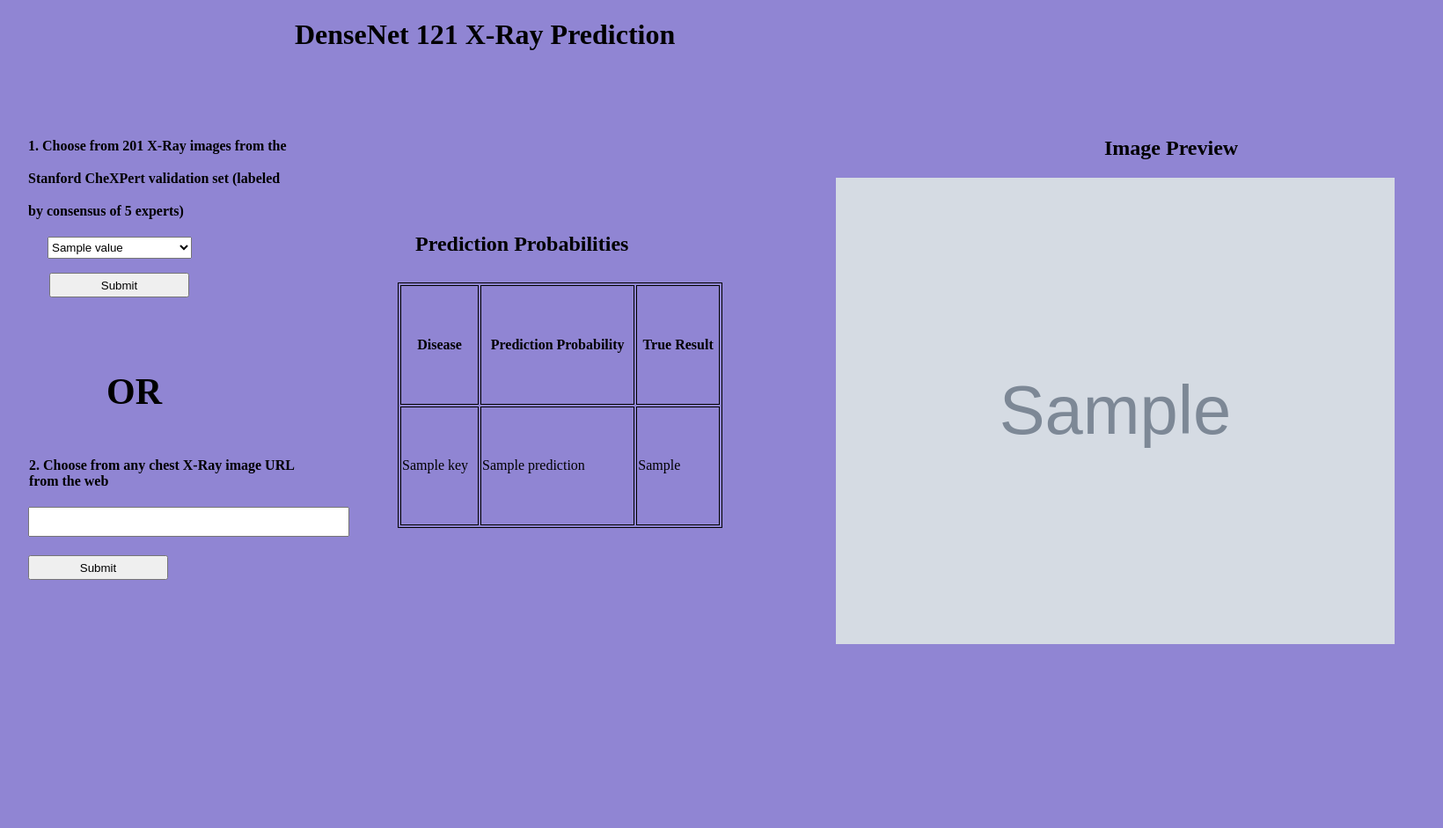
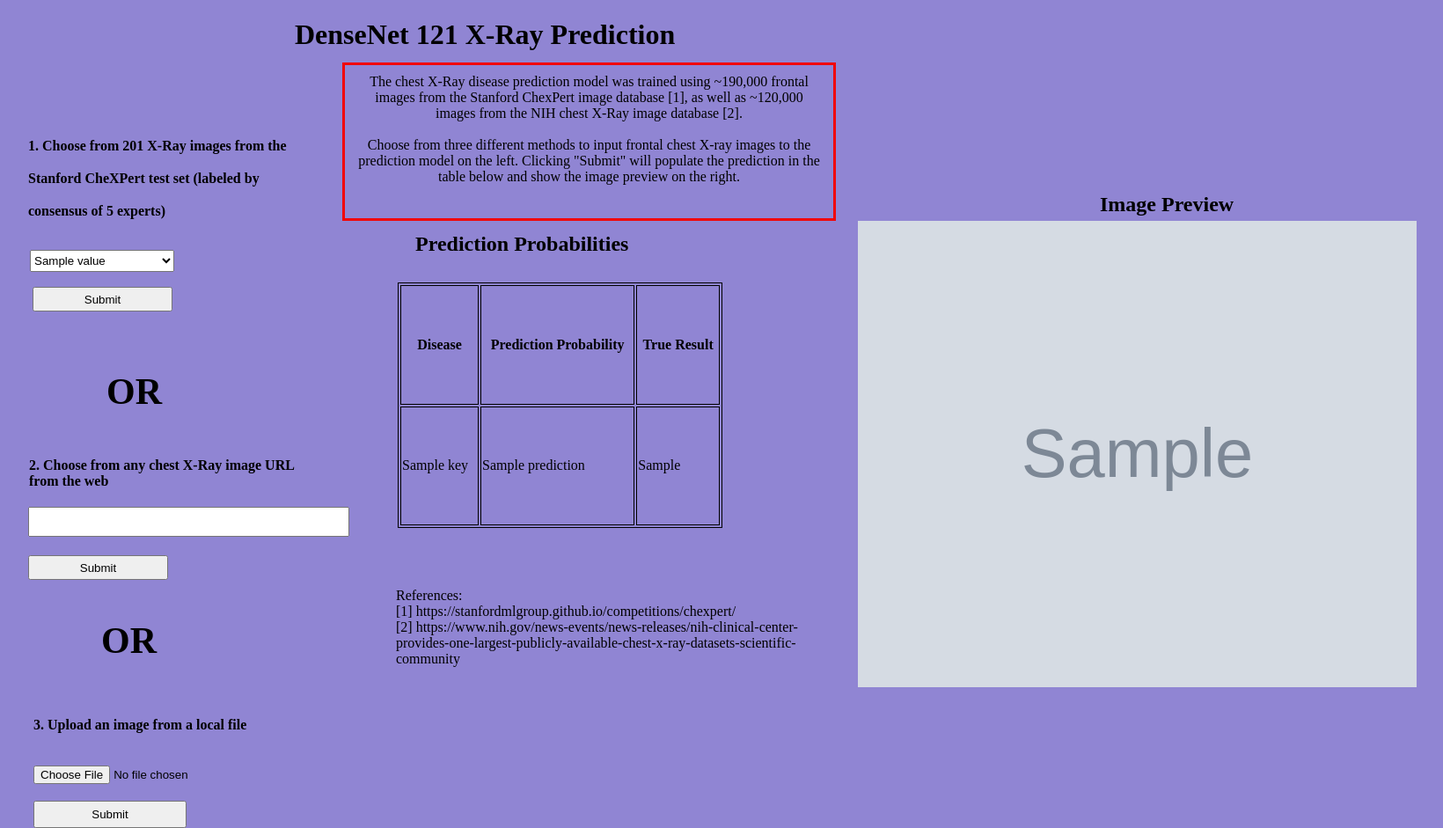
Before and after one commit to vartyagi/ChexPertModelDeployment, a Flask app: template templates/index.html in a window 1640 px wide. Shown: the whole page at 88% size. Before the commit the page ends 732 px from the top, so only its background shows below. Run offline with Flask 2, Linux system fonts and the light colour scheme; the template is opened without the code that fills it: most values are stand-ins (such as "Sample title", 1, 10 or a date in 2020); grey boxes marked "Sample" are stand-in pictures.

Commit message:
updated features, model

```diff
--- a/app.py
+++ b/app.py
@@ -20,8 +20,8 @@ df_valid = df_valid[['NewPath', 'Cardiomegaly', 'Edema', 'Atelectasis',
 
 files = df_valid['NewPath'].values
 application = Flask(__name__)
-
-
+application.config['UPLOAD_FOLDER'] = 'static'
+application.config['SEND_FILE_MAX_AGE_DEFAULT'] = 0
 @application.route("/")
 def hello():
     listStatus = [(id, filename) for id, filename in enumerate(files)]
@@ -66,5 +66,19 @@ def url_input():
     return render_template('index.html', listStatus=listStatus, default=default, img1=select, model_output=model_output)
 
 
+@application.route("/file_input" , methods=['GET', 'POST'])
+def file_input():
+    # for file inputs
+
+    file = request.files['file_select']
+    file.save(os.path.join(application.config['UPLOAD_FOLDER'], 'tmp.jpg'))
+    class_pred = get_prediction(Image.open(file).convert('L'))
+    select2 = os.path.join(application.config['UPLOAD_FOLDER'], 'tmp.jpg')
+
+    model_output = [(key, class_pred[key], '?') for key in class_pred.keys()]
+    listStatus = [(id, filename) for id, filename in enumerate(files)]
+    default = 201
+    return render_template('index.html', listStatus=listStatus, default=default, img1=select2, model_output=model_output)
+
 if __name__ == '__main__':
-    application.run(debug=False, port=int(os.environ.get('PORT', 5000)))
+    application.run(debug=False, port=int(os.environ.get('PORT', 5000)), extra_files=['./static/tmp.jpg'])
--- a/model_load.py
+++ b/model_load.py
@@ -5,7 +5,7 @@ import torch.nn as nn
 
 def get_model():
     num_classes = 5
-    model = 'static/densenet_model_t8_gc_small_v4.mdl'
+    model = 'static/densenet_model_t8_gc_small_v6b_nih.mdl'
     model_ft = models.densenet121()
     num_ftrs = model_ft.classifier.in_features
     model_ft.classifier = nn.Linear(num_ftrs, num_classes)
--- a/predict.py
+++ b/predict.py
@@ -5,7 +5,7 @@ import torch
 model = get_model()
 model.eval()
 labels_list = ['Cardiomegaly', 'Edema', 'Atelectasis', 'Pleural Effusion', 'Consolidation']
-thresholds = [0.22, 0.56, 0.38, 0.31, 0.43]
+thresholds = [0.3, 0.58, 0.4, 0.6, 0.49]
 
 
 def weighted_sig(x, thresholds):
--- a/templates/index.html
+++ b/templates/index.html
@@ -4,7 +4,7 @@
 <head>
   <meta charset="utf-8">
   <title>Test</title>
-  <meta name="generator" content="Google Web Designer 7.0.1.1008">
+  <meta name="generator" content="Google Web Designer 7.0.1.1101">
   <style type="text/css" id="gwd-text-style">
     p {
       margin: 0px;
@@ -33,11 +33,11 @@
     }
     .gwd-img-nhsp {
       position: absolute;
-      left: 950px;
-      top: 202px;
       width: 635px;
       height: 530px;
       transform-origin: 317.5px 265px 0px;
+      left: 975px;
+      top: 251px;
     }
     .gwd-form-1llj {
       position: absolute;
@@ -53,19 +53,26 @@
       left: 278px;
       top: 7px;
     }
+    .form-textinp {
+      position: absolute;
+      width: 235px;
+      height: 198px;
+      top: 71px;
+      left: 333px;
+    }
     .gwd-select-mu84 {
       position: absolute;
       width: 164px;
       height: 25px;
-      left: 54px;
-      top: 269px;
+      left: 34px;
+      top: 284px;
     }
     .gwd-input-1 {
       position: absolute;
       width: 159px;
       height: 28px;
-      left: 40px;
-      top: 257px;
+      left: 21px;
+      top: 273px;
     }
     .gwd-input-2 {
       position: absolute;
@@ -133,8 +140,8 @@
       height: 25px;
       font-weight: bold;
       font-size: 24px;
-      left: 1239px;
-      top: 102px;
+      top: 166px;
+      left: 1234px;
     }
     .gwd-span-1g01 {
       position: absolute;
@@ -149,10 +156,81 @@
     .gwd-strong-12yq {
       position: absolute;
       left: 105px;
+      width: 126px;
       top: 368px;
+      height: 48px;
     }
     .gwd-span-1q88 {
       font-size: 42px;
+      left: 0px;
+      top: 1px;
+    }
+    .gwd-span-jnu9 {
+      position: absolute;
+      width: 100px;
+      height: 50px;
+      border-style: none;
+      border-radius: 45px;
+      left: -28px;
+      top: 306px;
+    }
+    .gwd-span-1msa {
+      position: absolute;
+      width: 132px;
+      height: 60px;
+      font-weight: bold;
+      font-size: 42px;
+      left: 99px;
+      top: 651px;
+    }
+    .gwd-input-5bip {
+      position: absolute;
+      width: 184px;
+      height: 39px;
+      transform-origin: 92px 19.5px 0px;
+      left: -295px;
+      top: 799px;
+    }
+    .gwd-input-1n3m {
+      position: absolute;
+      width: 174px;
+      height: 31px;
+      transform-origin: 87px 15.5px 0px;
+      left: -295px;
+      top: 839px;
+    }
+    .gwd-span-1mso {
+      position: absolute;
+      width: 310px;
+      height: 51px;
+      font-weight: bold;
+      font-size: 16px;
+      left: -295px;
+      top: 744px;
+    }
+    .gwd-span-untv {
+      position: absolute;
+      height: 152px;
+      left: 117px;
+      top: 597px;
+      width: 463px;
+      transform-origin: 231.5px 75.7008px 0px;
+    }
+    .gwd-span-12vo {
+      position: absolute;
+      border-style: solid;
+      border-image-source: none;
+      border-image-width: 1;
+      border-image-outset: 0;
+      border-image-repeat: stretch;
+      border-color: rgb(241, 6, 6);
+      text-align: center;
+      left: 389px;
+      top: 71px;
+      width: 535px;
+      height: 154px;
+      transform-origin: 270.5px 80px 0px;
+      padding: 10px;
     }
   </style>
 </head>
@@ -162,7 +240,9 @@
   <form class="gwd-form-1llj" method="POST" action="{{ url_for('test') }}" id="test_submit">
     <input type="submit" class="gwd-input-1">
     <h1 class="gwd-h1-13ve">DenseNet 121 X-Ray Prediction</h1>
-    <h1 class="gwd-h1-1rpw"><strong class="gwd-strong-ivvj">1. Choose from 201 X-Ray images from the Stanford CheXPert validation set (labeled by consensus of 5 experts)</strong><br></h1><span class="gwd-span-1b5z">2. Choose from any chest X-Ray image URL from the web</span><span class="gwd-span-97iw">Image Preview&nbsp;</span><span class="gwd-span-1g01">Prediction Probabilities</span><strong class="gwd-strong-12yq"><span class="gwd-span-1q88">OR</span><br></strong></form>
+    <h1 class="gwd-h1-1rpw"><strong class="gwd-strong-ivvj">1. Choose from 201 X-Ray images from the Stanford CheXPert test set (labeled by consensus of 5 experts)</strong><br></h1><span class="gwd-span-1b5z">2. Choose from any chest X-Ray image URL from the web</span><span class="gwd-span-97iw">Image Preview&nbsp;</span><span class="gwd-span-1g01">Prediction Probabilities</span><strong class="gwd-strong-12yq"><span class="gwd-span-1q88">OR<span class="gwd-span-jnu9" id="OR"></span></span><br></strong>
+    <span class="gwd-span-1msa">OR</span>
+  </form>
   <select class="gwd-select-mu84" form="test_submit" name="image_select">
     {% for value, file in listStatus %}
     <option value="{{value}}" {% if value== default %} selected {% endif %}>{{value}}</option>
@@ -171,6 +251,15 @@
   <form class="form-urlinp" method="POST" action="{{ url_for('url_input') }}" id="url_submit">
     <input type="text" class="gwd-input-2" name="url_select">
     <input type="submit" class="gwd-input-submit">
+  </form>
+  <form class="form-textinp" method="POST" action="{{ url_for('file_input') }}" id="file_submit" enctype="multipart/form-data">
+    <input class="gwd-input-5bip" type="file" name="file_select">
+    <input class="gwd-input-1n3m" type="submit">
+    <span class="gwd-span-1mso">3. Upload an image from a local file</span>
+    <span class="gwd-span-untv" style="white-space: pre-line;">References:
+    [1] https://stanfordmlgroup.github.io/competitions/chexpert/
+    [2] https://www.nih.gov/news-events/news-releases/nih-clinical-center-provides-one-largest-publicly-available-chest-x-ray-datasets-scientific-community
+    </span>
   </form>
 
   <table class="gwd-table-nemp">
@@ -186,9 +275,12 @@
         <td>{{prediction}}</td>
         <td>{{true_val}}</td>
       </tr>
-    {% endfor %}
+      {% endfor %}
     </tbody>
   </table>
+  <span class="gwd-span-12vo" style="white-space: pre-line;">The chest X-Ray disease prediction model was trained using ~190,000 frontal images from the Stanford ChexPert image database [1], as well as ~120,000 images from the NIH chest X-Ray image database [2].
+
+    Choose from three different methods to input frontal chest X-ray images to the prediction model on the left. Clicking "Submit" will populate the prediction in the table below and show the image preview on the right.</span>
 </body>
 
 </html>
```
Also changed, not shown: 1 other file.
